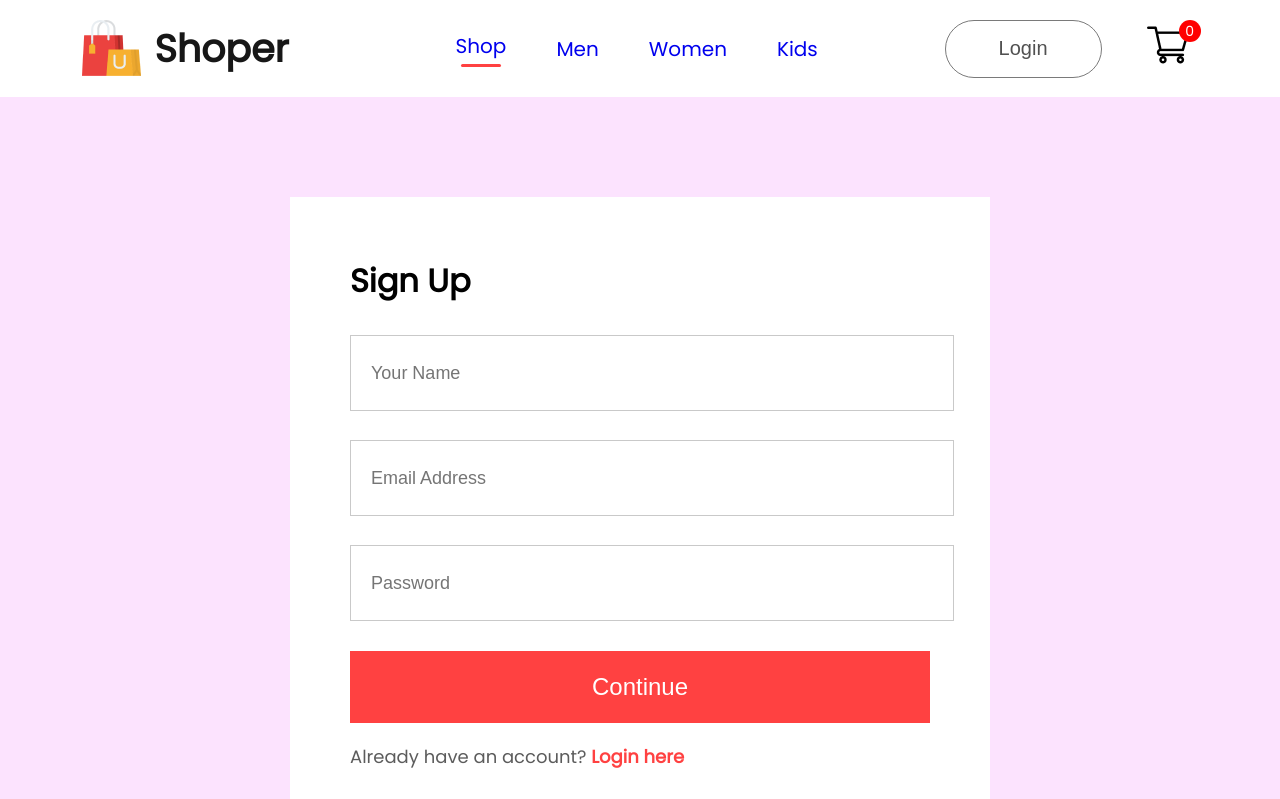
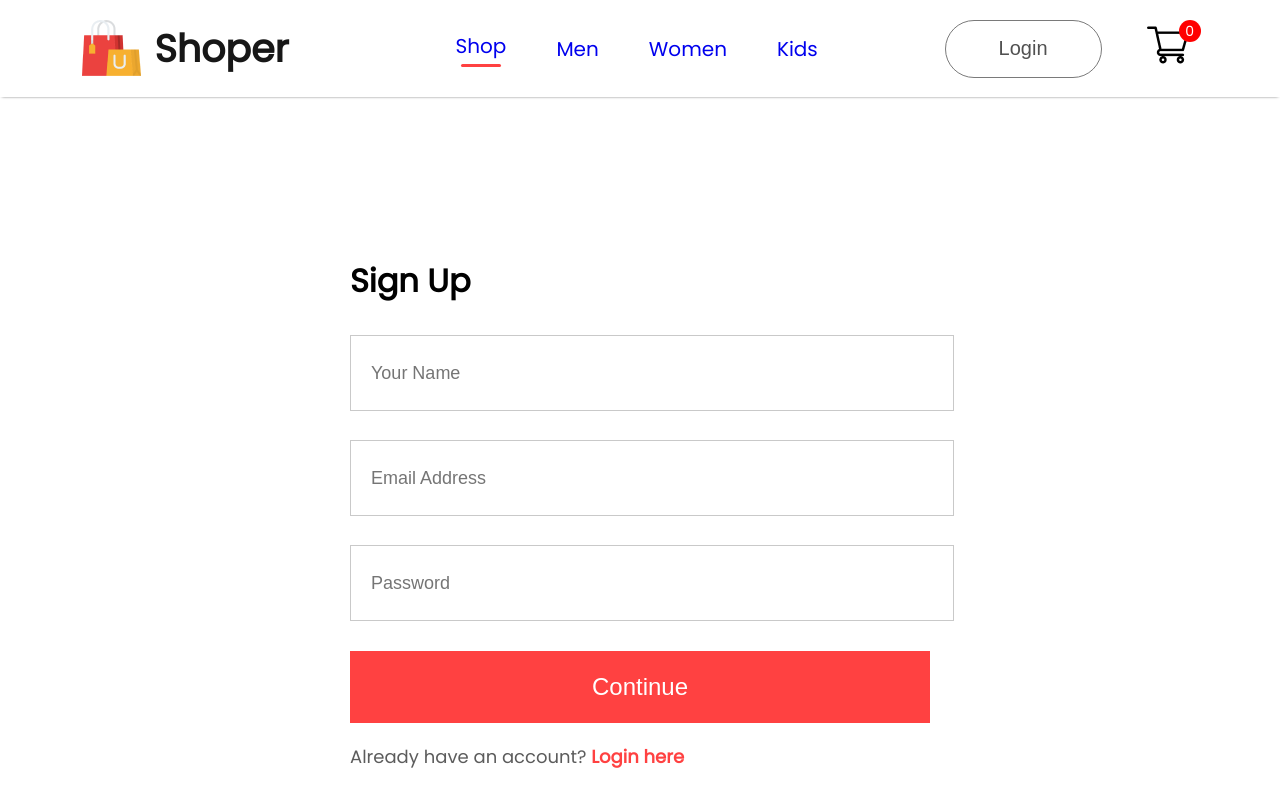
Before and after one commit to SaiCharan1394/shoper-website, a React (Create React App) app: page /login in a window 1280 px wide. Shown: the top 799 px of the page. Built offline with nearby package versions, Linux system fonts and the light colour scheme.

Commit message:
Update LoginSignup.css

```diff
--- a/src/Pages/CSS/LoginSignup.css
+++ b/src/Pages/CSS/LoginSignup.css
@@ -1,7 +1,6 @@
 .loginsignup{
     width: 100%;
     height: 80vh;
-    background: #fce3fe;
     padding-top: 100px;
 }
 .loginsignup-container{
```
